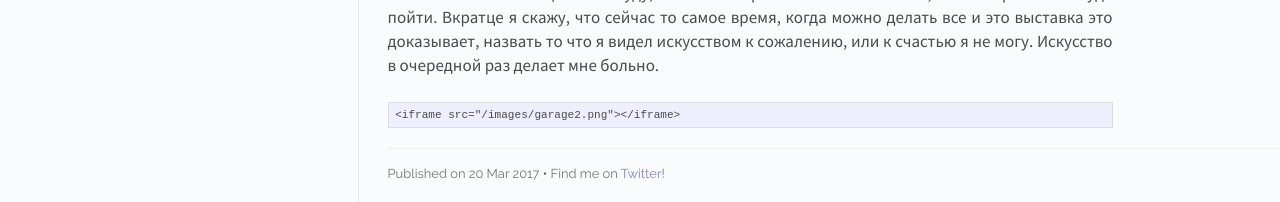
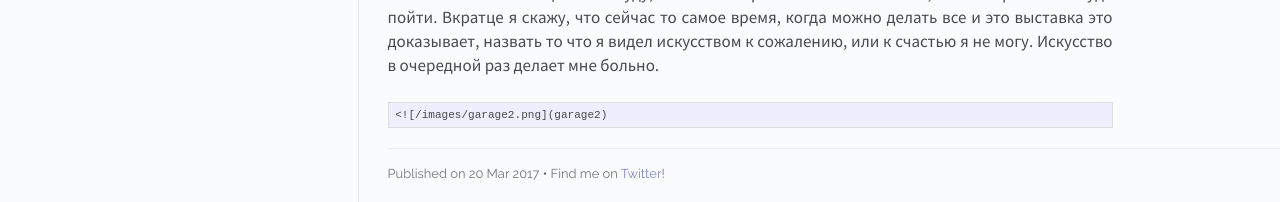
Before and after one commit to PirogovPavel/flex, a Jekyll site: the page built from _posts/2013-12-09-example-post.md, in a window 1280 px wide. Shown: the part 1553-1755 px from the top of the page. Built offline with Jekyll 4.4.1, drawn with Linux system fonts in a browser that asks for light colours; Markdown is read by kramdown in place of the engine named in the settings.

Commit message:
good luck

```diff
--- a/_posts/2013-12-09-example-post.md
+++ b/_posts/2013-12-09-example-post.md
@@ -42,4 +42,4 @@ categories: posts
 Описывать инсталляции я не буду, чтобы не портить вам впечатления, если вы решитесь туда пойти. Вкратце я скажу, что сейчас то самое время, когда можно делать все и это выставка это доказывает, назвать то что я видел искусством к сожалению, или к счастью я не могу.  Искусство в очередной раз делает мне больно.
 
 
-    <iframe src="/images/garage2.png"></iframe>
+    <![/images/garage2.png](garage2)
```
